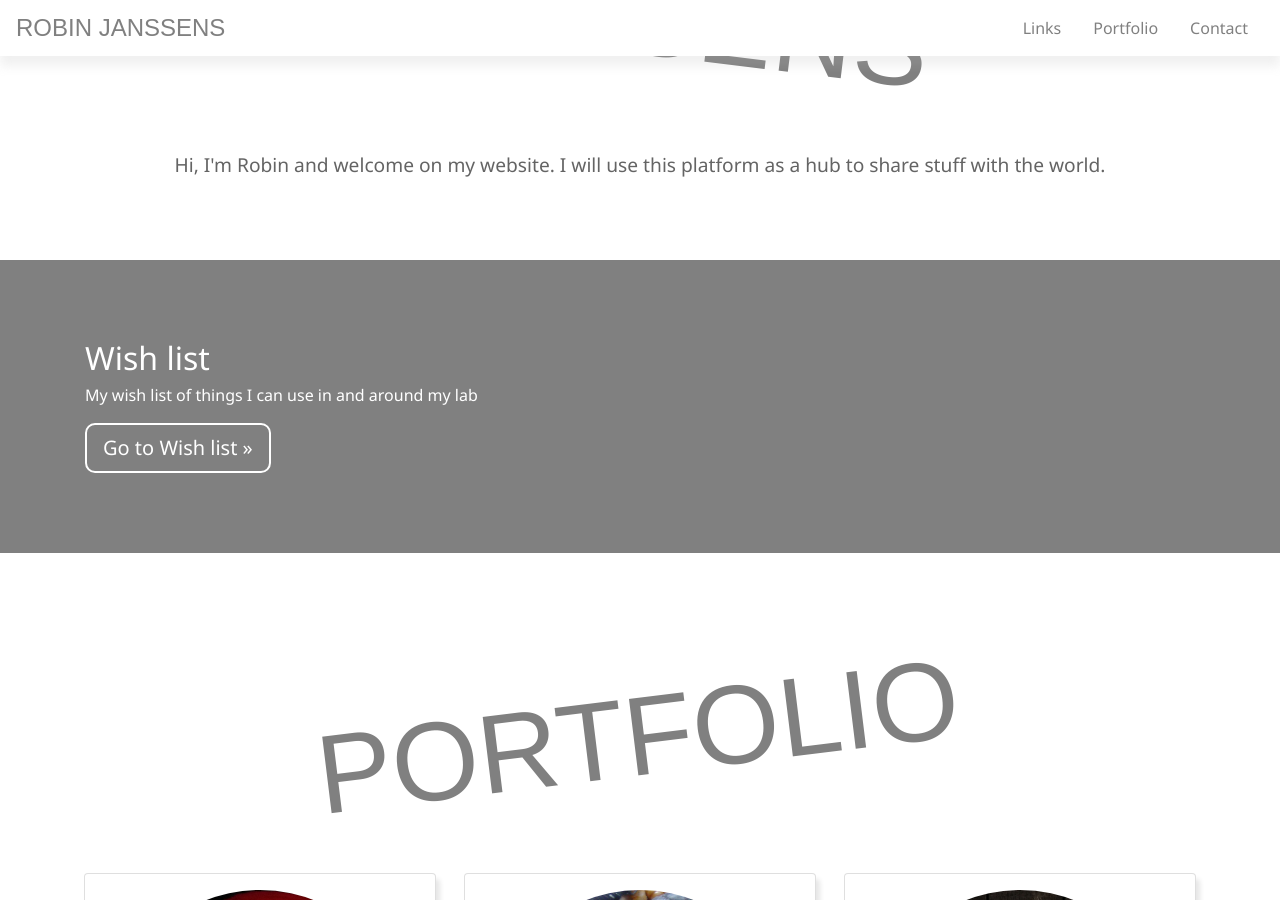
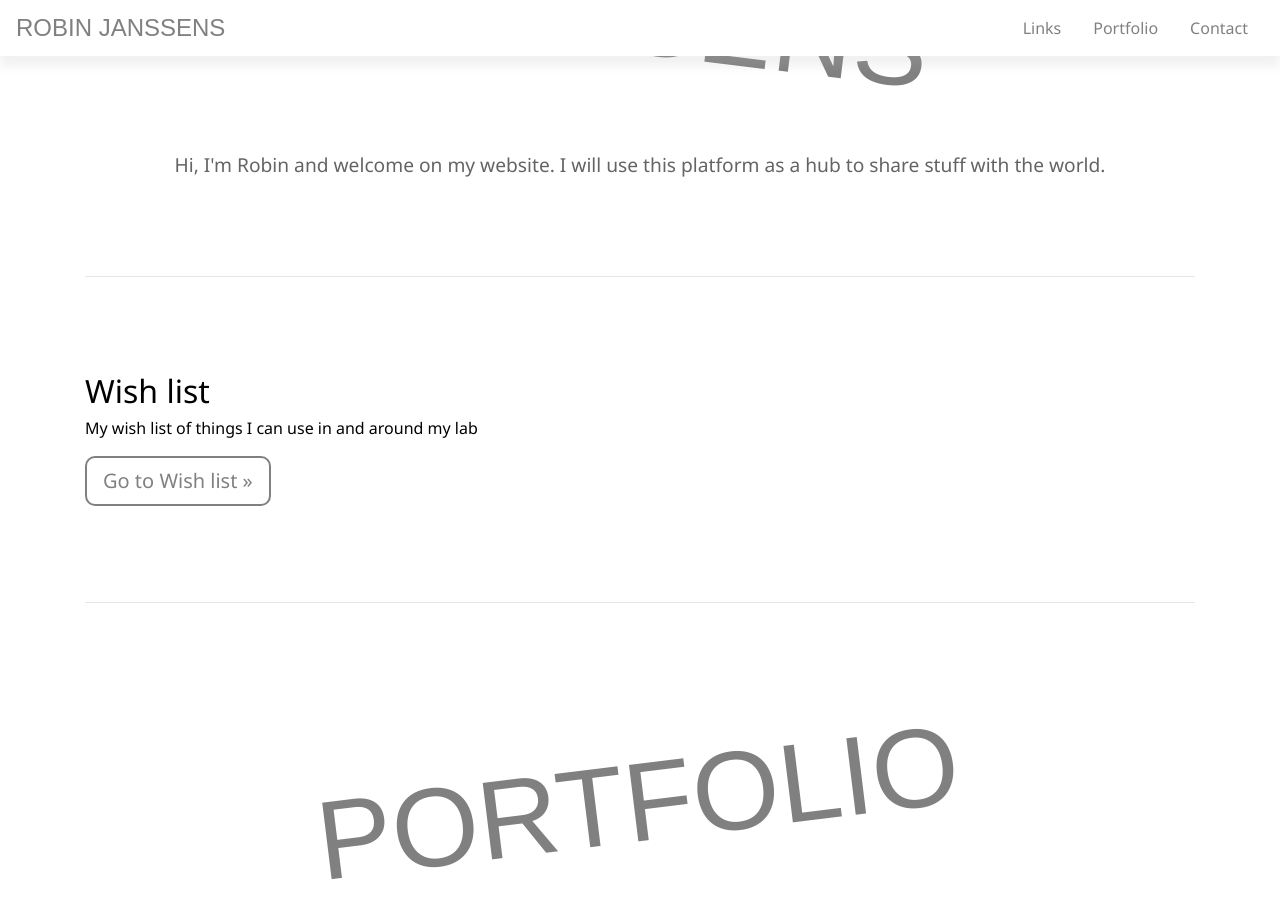
Before and after one commit to robinjanssens/robinjanssens.net, a Jekyll site: the page built from index.md, in a window 1280 px wide and 900 px high, scrolled down 337 px. Built offline with Jekyll 4.4.1, drawn with Linux system fonts in a browser that asks for light colours; nearby versions of some CDN libraries; some web fonts are replaced; comment, search, counter and statistics services are not loaded.

Commit message:
removed inverse section

```diff
--- a/_layouts/home.html
+++ b/_layouts/home.html
@@ -61,7 +61,11 @@
       </div>
     </section>
 
-    <section class="inverse" id="links">
+    <div class="container">
+      <hr>
+    </div>
+
+    <section id="links">
       <div class="container">
         <div class="row">
           <div class="col-md-6">
@@ -74,6 +78,10 @@
         </div>
       </div>
     </section>
+
+    <div class="container">
+      <hr>
+    </div>
 
     <section id="portfolio">
       <div class="container">
```
